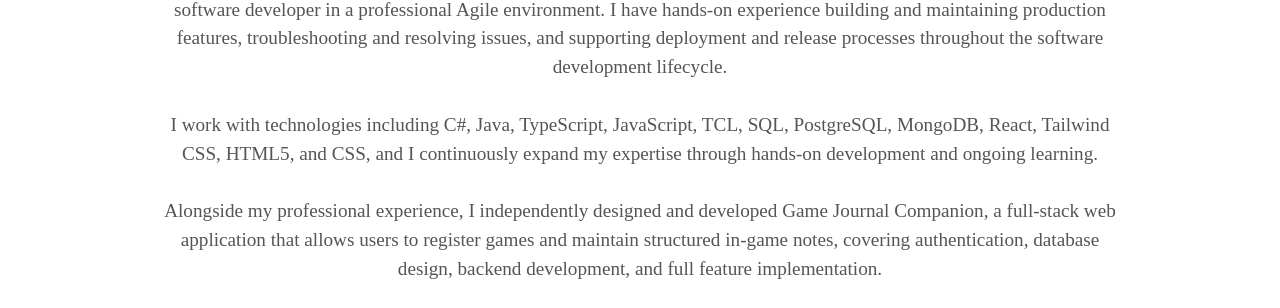
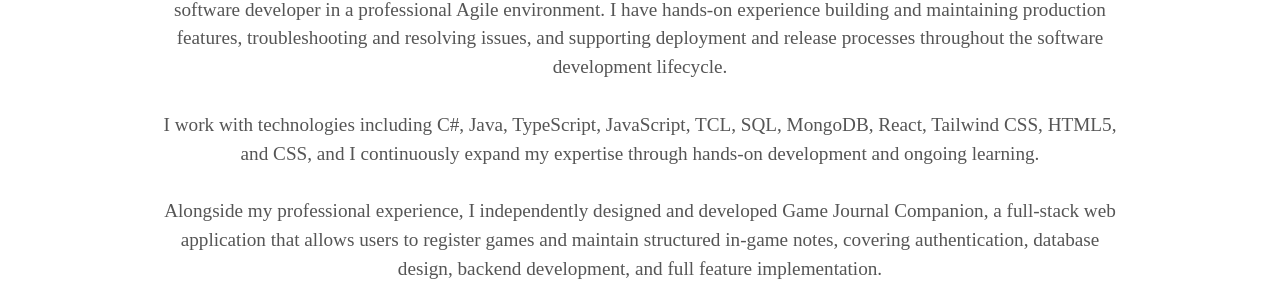
Before and after one commit to SpPag/SpPag.github.io, a Jekyll site: the page built from index.html, in a window 1280 px wide. Shown: the part 1090-1398 px from the top of the page. Built offline with Jekyll 4.4.1, drawn with Linux system fonts in a browser that asks for light colours; some web fonts are replaced.

Commit message:
remove PostgreSQL from 'About Me' section

```diff
--- a/_config.yml
+++ b/_config.yml
@@ -9,7 +9,7 @@ username: Spyridon Pagiatis
 user_description: |-
   I'm a full-stack developer with a strong foundation in analytical thinking and problem-solving, currently working as a software developer in a professional Agile environment. I have hands-on experience building and maintaining production features, troubleshooting and resolving issues, and supporting deployment and release processes throughout the software development lifecycle.
 
-  I work with technologies including C#, Java, TypeScript, JavaScript, TCL, SQL, PostgreSQL, MongoDB, React, Tailwind CSS, HTML5, and CSS, and I continuously expand my expertise through hands-on development and ongoing learning.
+  I work with technologies including C#, Java, TypeScript, JavaScript, TCL, SQL, MongoDB, React, Tailwind CSS, HTML5, and CSS, and I continuously expand my expertise through hands-on development and ongoing learning.
 
   Alongside my professional experience, I independently designed and developed Game Journal Companion, a full-stack web application that allows users to register games and maintain structured in-game notes, covering authentication, database design, backend development, and full feature implementation.
 
```
